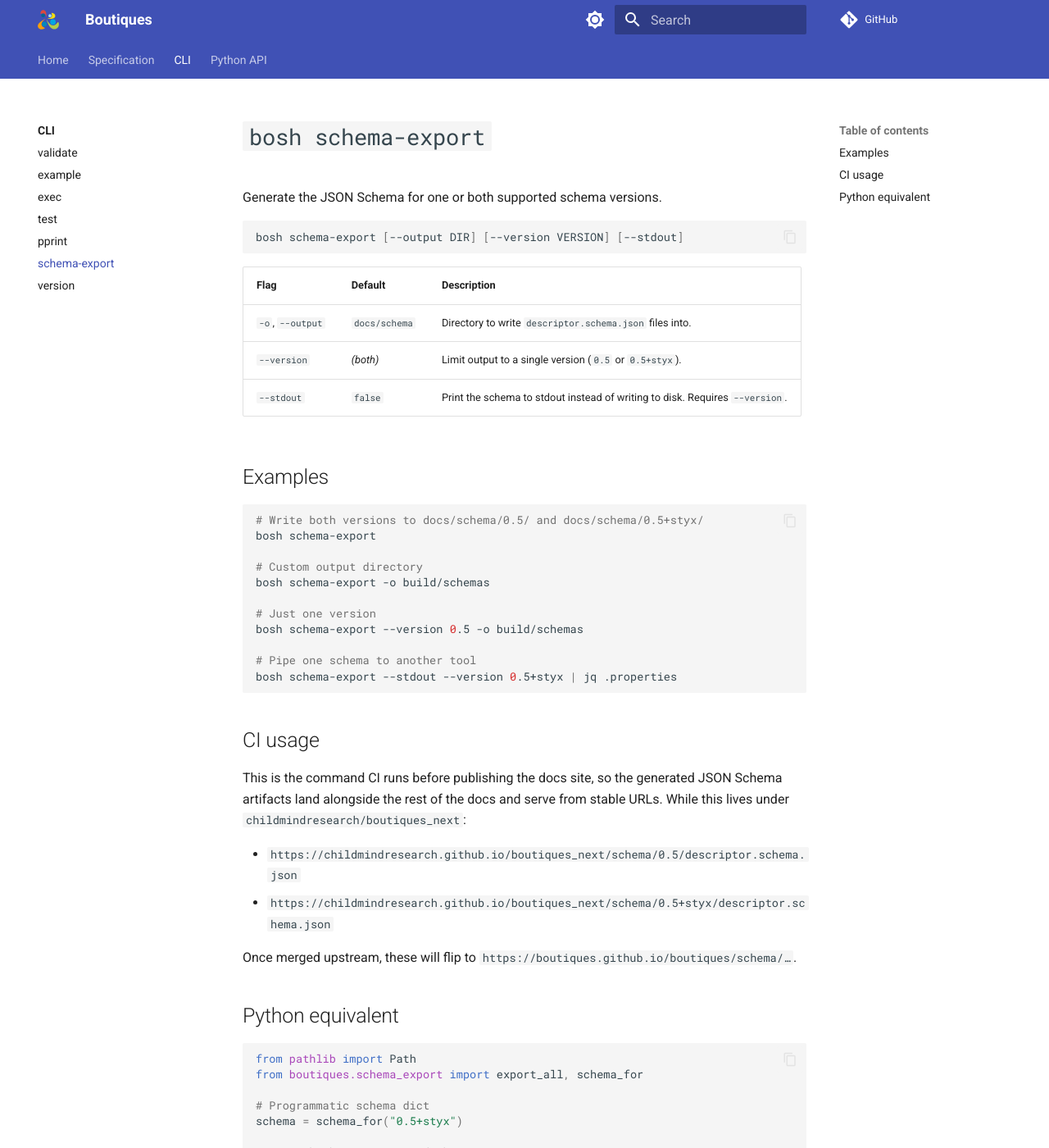
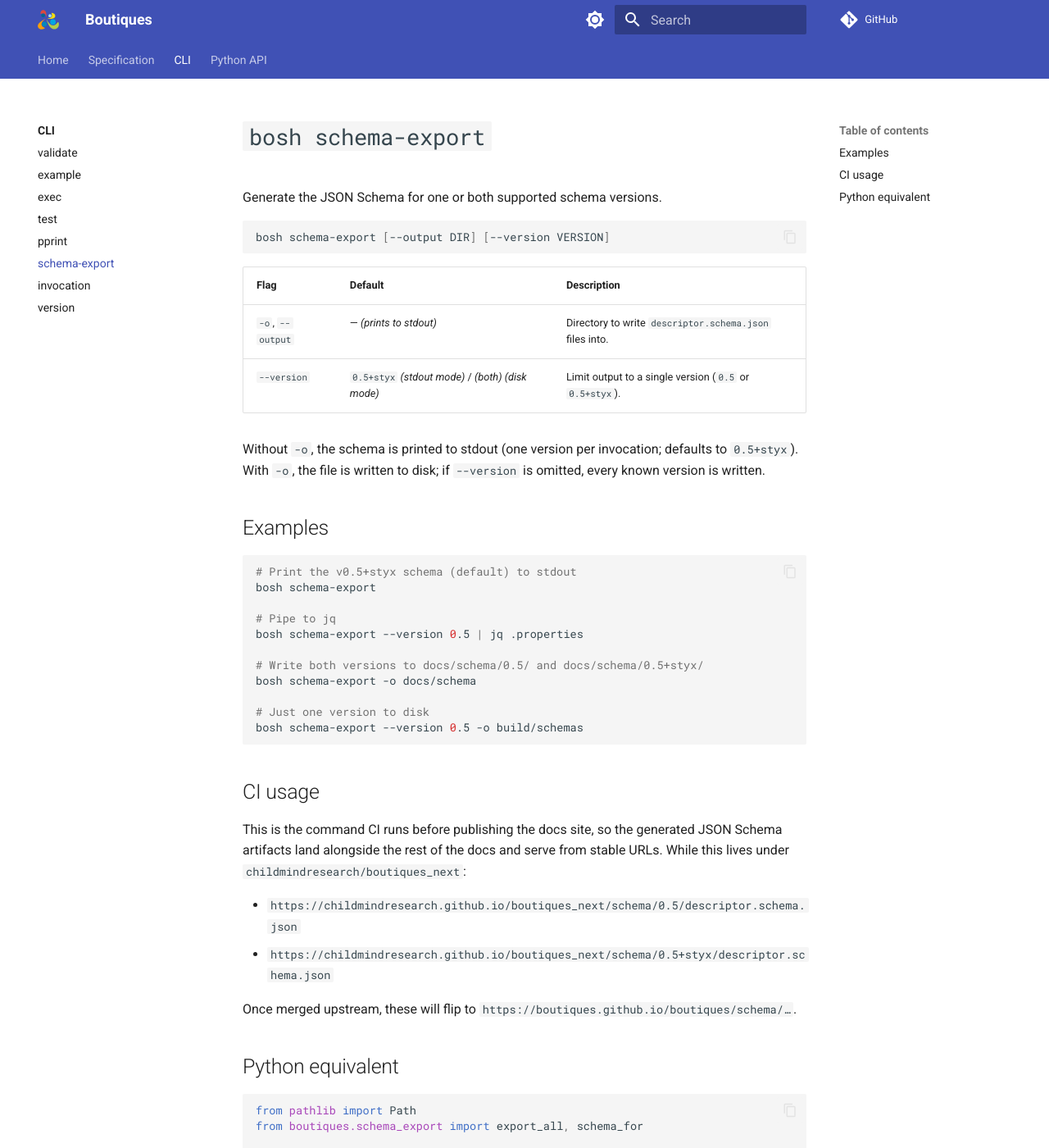
Before and after one commit to childmindresearch/boutiques_next, an MkDocs documentation site: the page built from docs/cli/schema-export.md, in a window 1280 px wide and 1400 px high. Shown: the whole window at 82% size. Built offline with MkDocs 1.6.1 and Material for MkDocs 9.7.7, drawn with Linux system fonts in a browser that asks for light colours; comment, search, counter and statistics services are not loaded.

Commit message:
Print to stdout by default in schema-export; add bosh invocation for per-descriptor schema

````diff
--- a/docs/cli/schema-export.md
+++ b/docs/cli/schema-export.md
@@ -3,29 +3,32 @@
 Generate the JSON Schema for one or both supported schema versions.
 
 ```sh
-bosh schema-export [--output DIR] [--version VERSION] [--stdout]
+bosh schema-export [--output DIR] [--version VERSION]
 ```
 
 | Flag | Default | Description |
 | --- | --- | --- |
-| `-o`, `--output` | `docs/schema` | Directory to write `descriptor.schema.json` files into. |
-| `--version` | *(both)* | Limit output to a single version (`0.5` or `0.5+styx`). |
-| `--stdout` | `false` | Print the schema to stdout instead of writing to disk. Requires `--version`. |
+| `-o`, `--output` | — *(prints to stdout)* | Directory to write `descriptor.schema.json` files into. |
+| `--version` | `0.5+styx` *(stdout mode)* / *(both)* *(disk mode)* | Limit output to a single version (`0.5` or `0.5+styx`). |
+
+Without `-o`, the schema is printed to stdout (one version per
+invocation; defaults to `0.5+styx`). With `-o`, the file is written to
+disk; if `--version` is omitted, every known version is written.
 
 ## Examples
 
 ```sh
-# Write both versions to docs/schema/0.5/ and docs/schema/0.5+styx/
+# Print the v0.5+styx schema (default) to stdout
 bosh schema-export
 
-# Custom output directory
-bosh schema-export -o build/schemas
+# Pipe to jq
+bosh schema-export --version 0.5 | jq .properties
 
-# Just one version
+# Write both versions to docs/schema/0.5/ and docs/schema/0.5+styx/
+bosh schema-export -o docs/schema
+
+# Just one version to disk
 bosh schema-export --version 0.5 -o build/schemas
-
-# Pipe one schema to another tool
-bosh schema-export --stdout --version 0.5+styx | jq .properties
 ```
 
 ## CI usage
--- a/mkdocs.yml
+++ b/mkdocs.yml
@@ -51,6 +51,7 @@ nav:
       - test: cli/test.md
       - pprint: cli/pprint.md
       - schema-export: cli/schema-export.md
+      - invocation: cli/invocation.md
       - version: cli/version.md
   - Python API:
       - api/index.md
````
Also changed, not shown: ROADMAP.md (+6 -2 lines), docs/cli/index.md (+1 -0 lines), docs/cli/invocation.md (added, +61 -0 lines), 6 other files.
